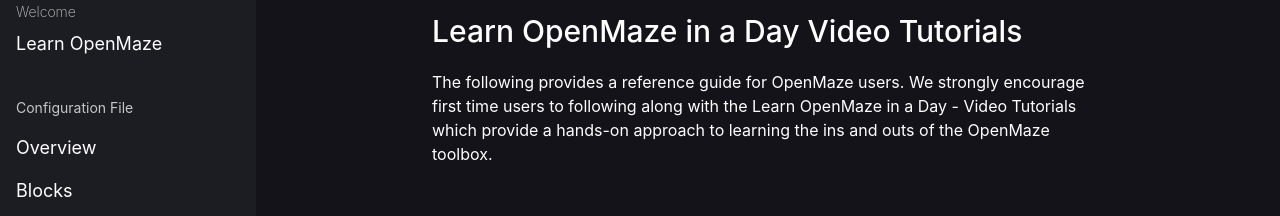
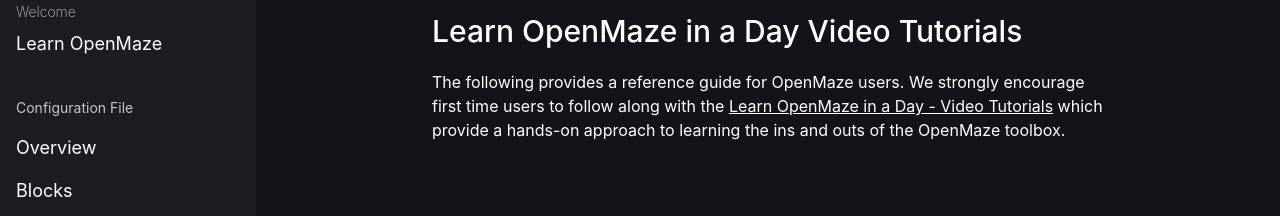
Before and after one commit to KyleAlsburyNealy/OpenMaze-Website, a Next.js app: page /documentation in a window 1280 px wide. Shown: the part 231-447 px from the top of the page. Built offline with nearby package versions, Linux system fonts and the light colour scheme.

Commit message:
corrected grammar + added link support to docs page for ease of use

```diff
--- a/pages/documentation.js
+++ b/pages/documentation.js
@@ -97,7 +97,7 @@
             <div className="text-white text-left max-w-sm md:max-w-lg lg:max-w-2xl mb-24" id="introduction">
               <p className="font-sm font-hairline opacity-75">Welcome</p>
               <h1 className="font-medium text-3xl my-4">Learn OpenMaze in a Day Video Tutorials</h1>
-              <p>The following provides a reference guide for OpenMaze users. We strongly encourage first time users to following along with the Learn OpenMaze in a Day - Video Tutorials which provide a hands-on approach to learning the ins and outs of the OpenMaze toolbox.</p>
+              <p>The following provides a reference guide for OpenMaze users. We strongly encourage first time users to follow along with the <a href="/tutorials" target="_blank" className="underline">Learn OpenMaze in a Day - Video Tutorials</a> which provide a hands-on approach to learning the ins and outs of the OpenMaze toolbox.</p>
             </div>
             <div className="text-white text-left max-w-sm md:max-w-lg lg:max-w-2xl mb-24" id="overview">
               <p className="font-sm font-hairline opacity-75">Configuration File</p>
```
